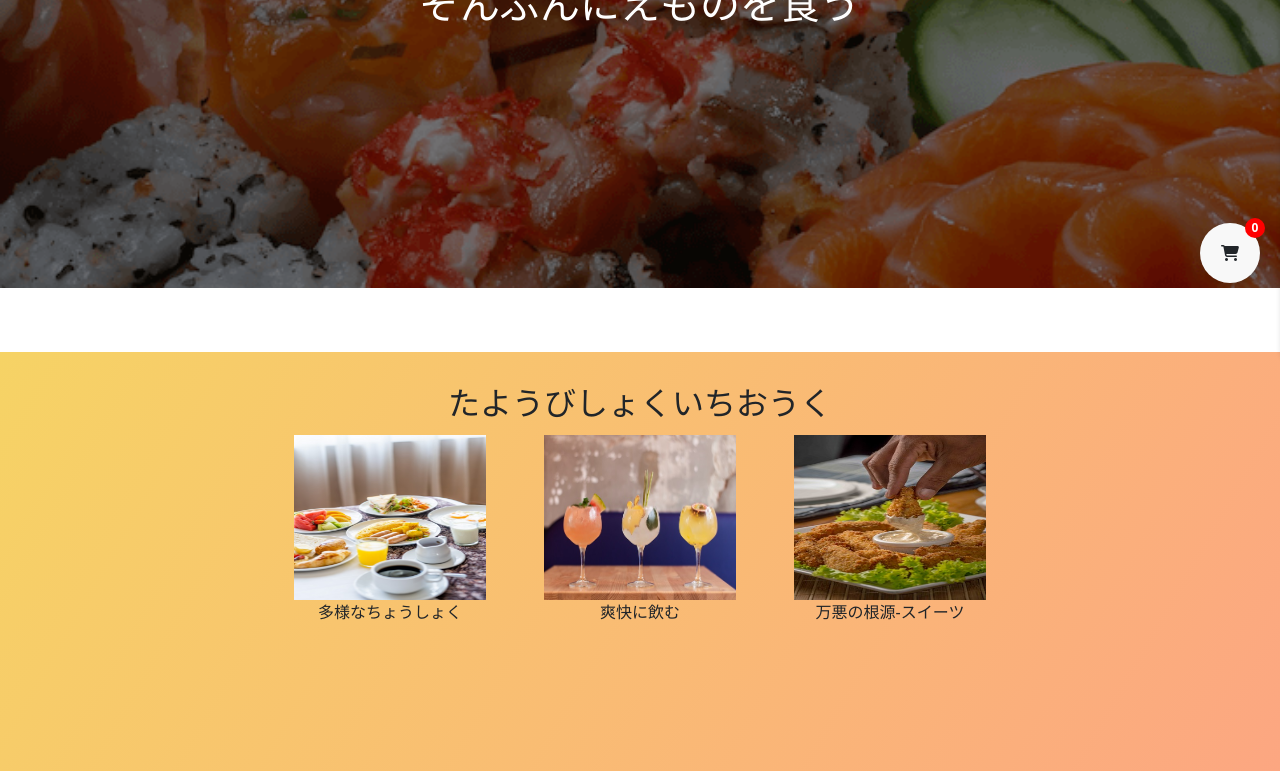
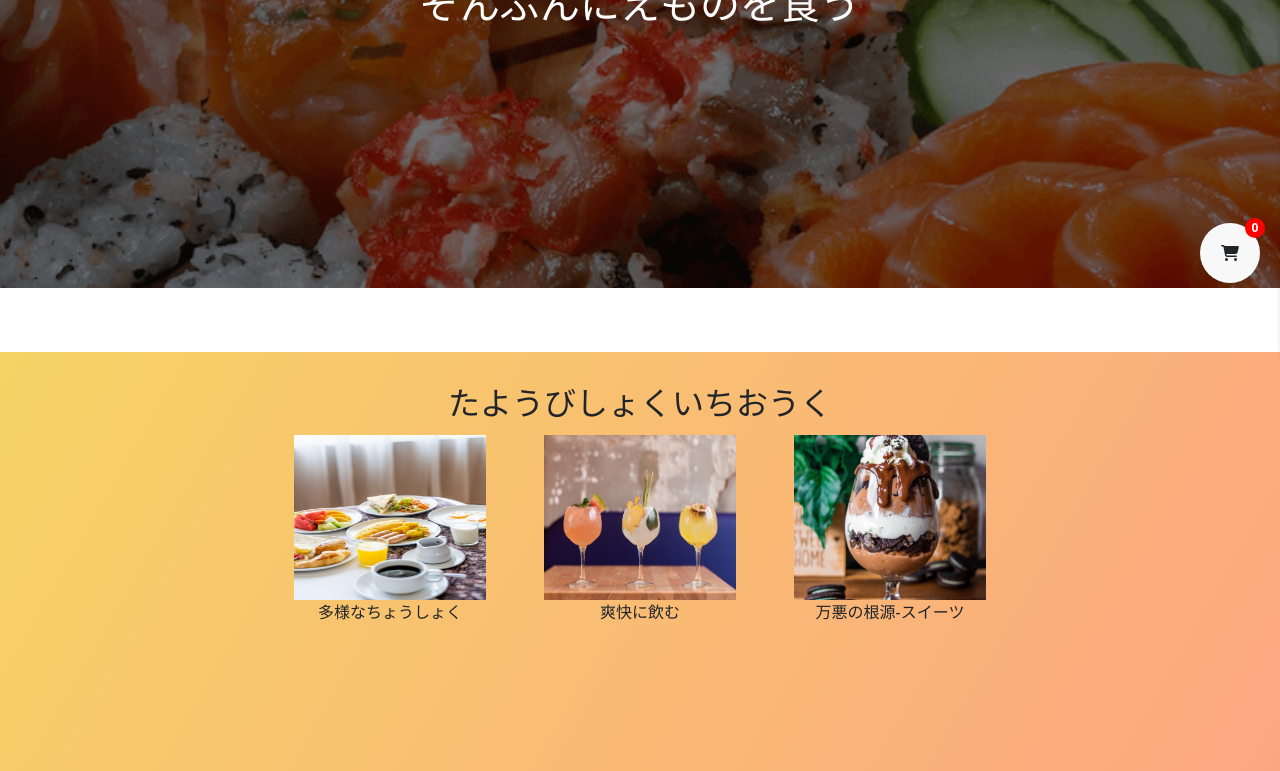
Before and after one commit to cow785785/chainshop, a Vue app: page / in a window 1280 px wide. Shown: the part 397-1168 px from the top of the page. Built offline with nearby package versions, Linux system fonts and the light colour scheme; grey boxes are pictures that could not be loaded.

Commit message:
修改甜點圖片

```diff
--- a/src/components/Imgchange.vue
+++ b/src/components/Imgchange.vue
@@ -84,7 +84,7 @@ export default {
             <div class="circle fly-in-right">
                <router-link class="link" to="/category">
                   <img
-              src="../../public/img/fried.jpg"
+                     src="../../public/img/dessert.png"
                      alt="甜點"
                      @click="saveCategory('甜點')"
                   />
```
Lines whose indentation alone changed are shown as unchanged.
